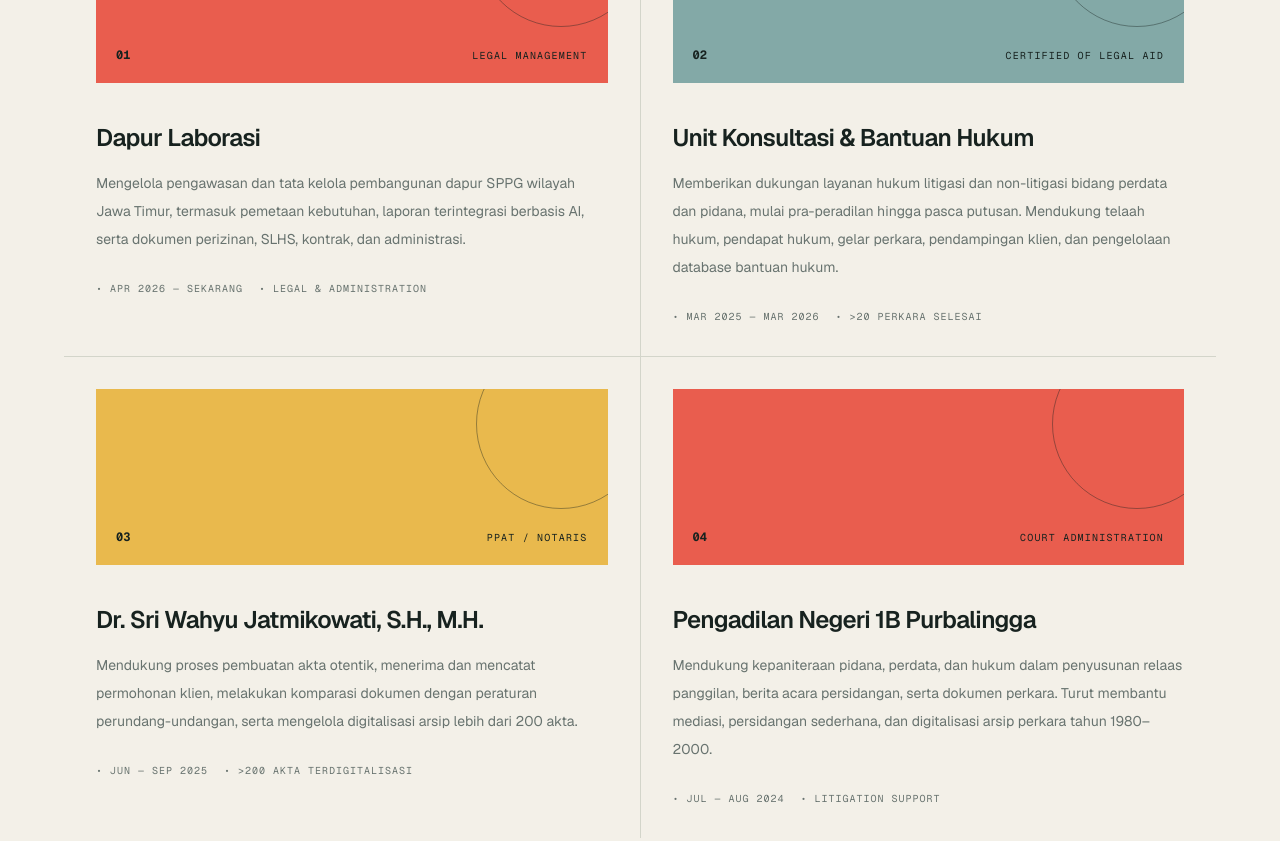
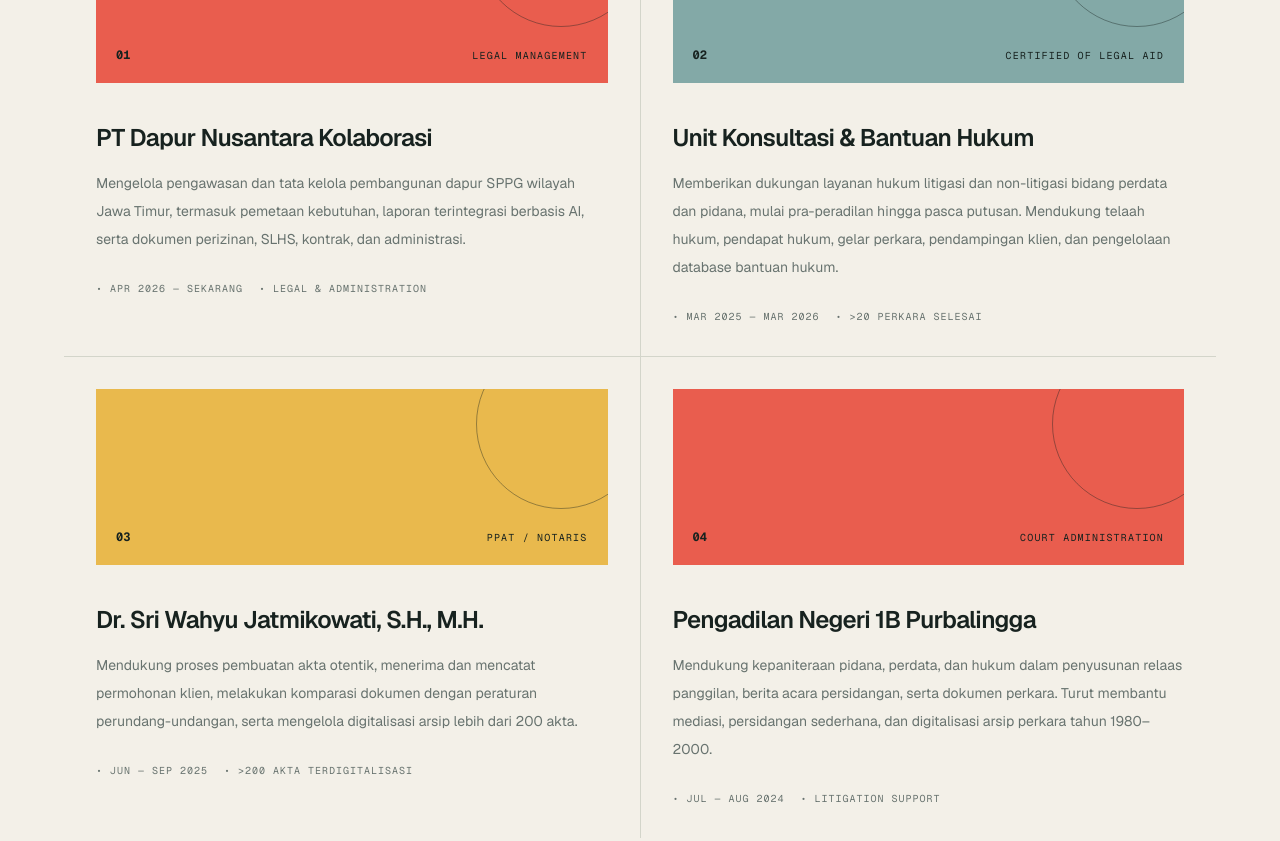
Before and after one commit to AKROMramadhan/portfolio-akrom, a Next.js app: page / in a window 1280 px wide. Shown: the part 1620-2461 px from the top of the page. Built offline with nearby package versions, Linux system fonts and the light colour scheme.

Commit message:
Update project title for clarity

```diff
--- a/src/app/page.tsx
+++ b/src/app/page.tsx
@@ -3,7 +3,7 @@ const projects = [
   {
     number: "01",
     type: "Legal Management",
-    title: "Dapur Laborasi",
+    title: "PT Dapur Nusantara Kolaborasi",
     description:
       "Mengelola pengawasan dan tata kelola pembangunan dapur SPPG wilayah Jawa Timur, termasuk pemetaan kebutuhan, laporan terintegrasi berbasis AI, serta dokumen perizinan, SLHS, kontrak, dan administrasi.",
     stack: ["Apr 2026 — Sekarang", "Legal & Administration"],
```
